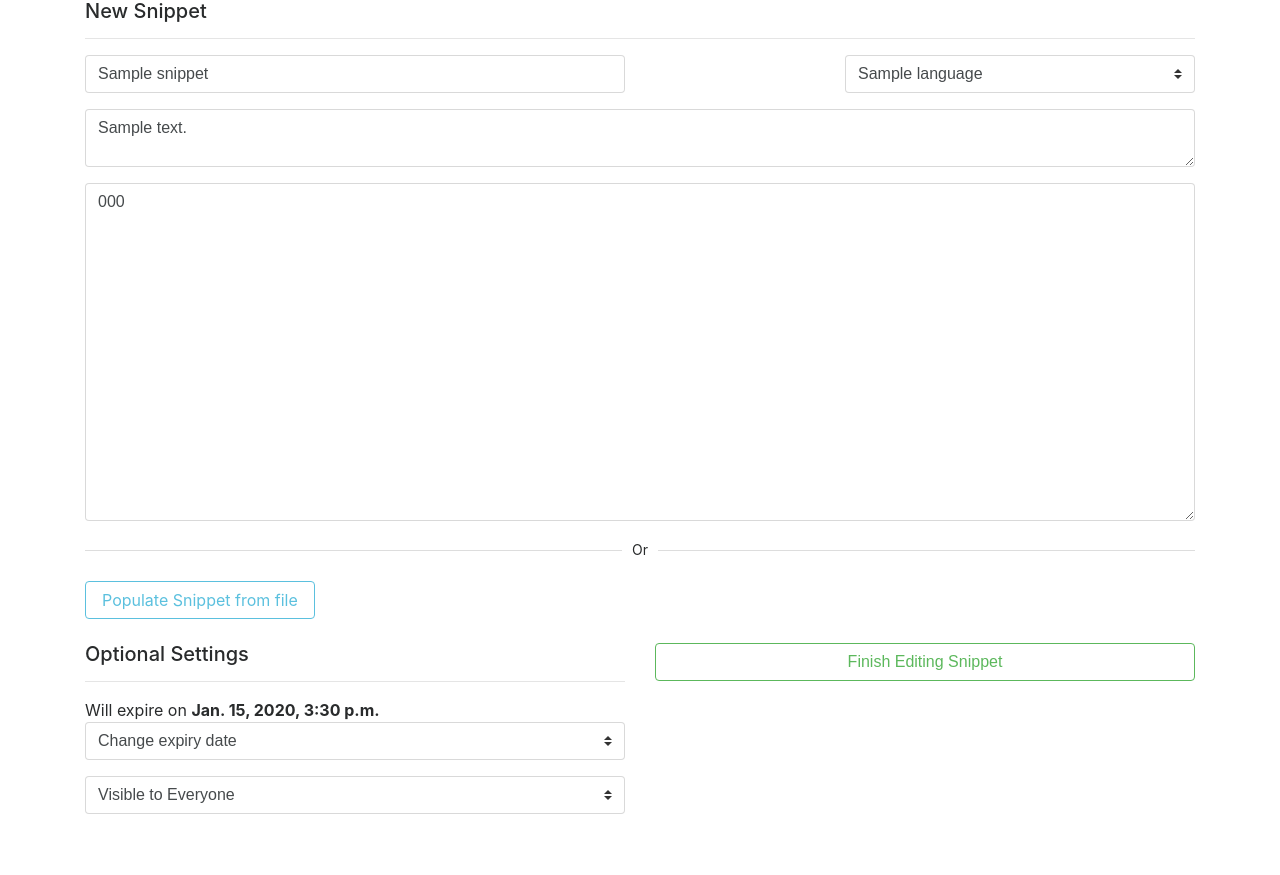
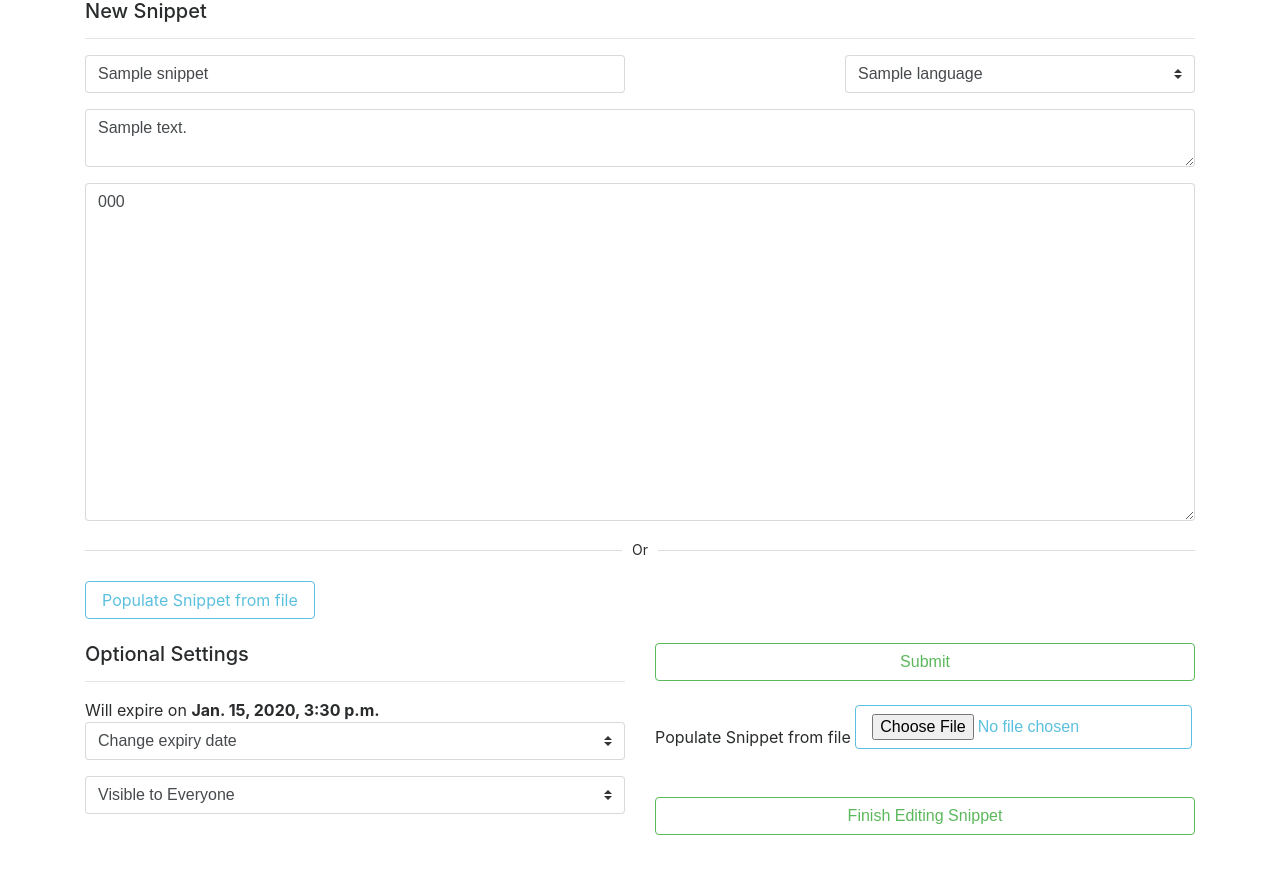
Before and after one commit to Snipbin/snipe, a Django app: template templates/snippet/edit.html in a window 1280 px wide. Shown: the part 80-955 px from the top of the page. Before the commit the page ends 894 px from the top, so only its background shows below. Run offline with Django 3.2, Linux system fonts and the light colour scheme; the template is opened without the code that fills it: values that come from a table or form of the project are taken from there, others are empty; tables that the repository leaves empty hold one stand-in row (values such as "Sample post"); parts of the project's set-up code (start-up, migrations or seed data) failed here and were passed over; some libraries are stand-ins or nearby versions.

Commit message:
Added method to populate data from file

```diff
--- a/templates/snippet/edit.html
+++ b/templates/snippet/edit.html
@@ -86,7 +86,14 @@
                         </div>
                         <div class="col-md-6">
                             <div class="form-group" style="width: inherit">
-                                <input id="submit-snippet-button" class="btn btn-outline-success mb-4" type="submit" style="width: inherit"
+                                <input id="submit-snippet-button" class="btn btn-outline-success mb-4" type="submit" style="width: inherit">
+                                <label for="file-upload-btn"> Populate Snippet from file
+                                    <input class="btn btn-outline-info mb-4" id="file-upload-btn" type="file" style="width: inherit">
+                                </label>
+                            </div>
+
+                            <div class="form-group" style="width: inherit">
+                                <input class="btn btn-outline-success mb-4" type="submit" style="width: inherit"
                                        value="Finish Editing Snippet">
                             </div>
                             {% for error in errors %}
--- a/templates/snippet/new.html
+++ b/templates/snippet/new.html
@@ -106,7 +106,6 @@
                         </div>
                         <div class="col-md-6">
                             <div class="form-group" style="width: inherit">
-
                                 <input id="submit-snippet-button" class="btn btn-outline-success mb-4" type="submit" style="width: inherit"
                                        value="Create New Snippet">
                             </div>
```
